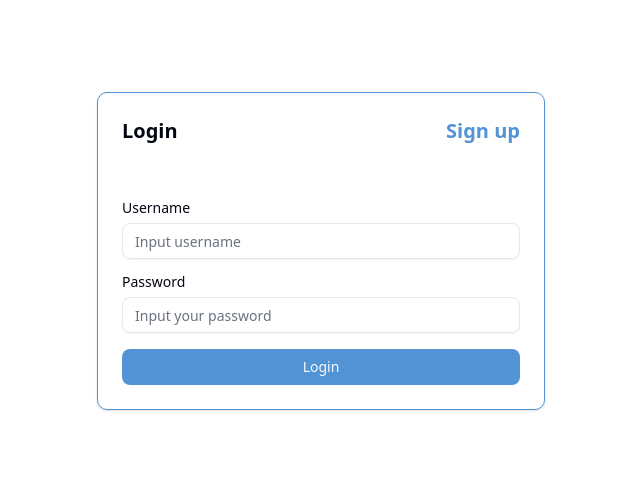
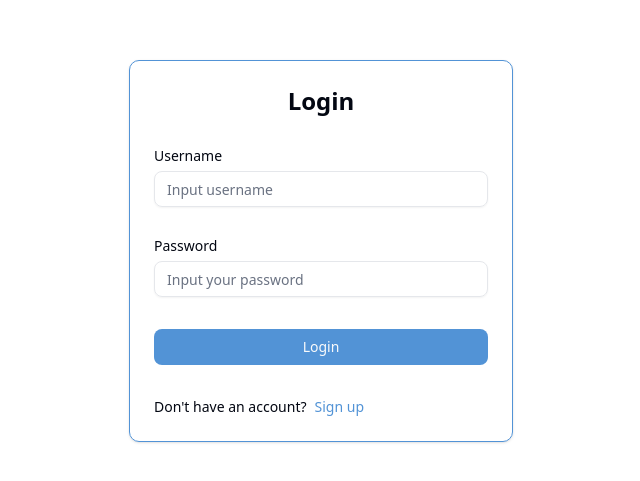
Before and after one commit to tthphat/BTCN02_23120319, a React (Vite) app in the folder btcn02_23120319/: page /login in a window 1280 px wide. Shown: the part 149-630 px from the top of the page, without its empty margins (319-959 px from the left). Built offline with nearby package versions, Linux system fonts and the light colour scheme.

Commit message:
du cac chuc nang registry, login, logout. - Chinh sua giao dien Login Form

```diff
--- a/btcn02_23120319/src/components/auth/LoginForm.jsx
+++ b/btcn02_23120319/src/components/auth/LoginForm.jsx
@@ -15,18 +15,12 @@ function LoginForm({ form, onSubmit }) {
 
     return (
         <div className="w-screen h-screen flex justify-center items-center">
-            <div className="sm:w-md sm:min-w-sm flex flex-col gap-8 p-6 border border-[#5293D6] rounded-lg shadow">
-                <div className="heading flex justify-between items-center text-xl font-semibold mb-6">
-                    <h2>Login</h2>
-                    <h2
-                        className="text-[#5293D6] hover:text-blue-500 cursor-pointer"
-                        onClick={() => navigate("/register")}
-                    >
-                        Sign up
-                    </h2>
+            <div className="sm:w-sm flex flex-col gap-8 p-6 border border-[#5293D6] rounded-lg shadow">
+                <div className="heading flex justify-center items-center font-semibold">
+                    <h1 className="text-2xl">Login</h1>
                 </div>
                 <Form {...form}>
-                    <form onSubmit={form.handleSubmit(onSubmit)} className="space-y-4">
+                    <form onSubmit={form.handleSubmit(onSubmit)} className="flex flex-col gap-8">
                         <FormField
                             name="username"
                             control={form.control}
@@ -65,6 +59,15 @@ function LoginForm({ form, onSubmit }) {
                         </Button>
                     </form>
                 </Form>
+                <div className="flex items-center text-sm gap-2">
+                    <p>Don't have an account?</p>
+                    <h2
+                        className="text-[#5293D6] hover:text-blue-700 cursor-pointer transition"
+                        onClick={() => navigate("/register")}
+                    >
+                        Sign up
+                    </h2>
+                </div>
             </div>
         </div>
     );
--- /dev/null
+++ b/btcn02_23120319/src/pages/Home.jsx
@@ -0,0 +1,9 @@
+function Home() {
+    return (
+        <div>
+            <h1>Home</h1>
+        </div>
+    );
+}
+
+export default Home;
--- a/btcn02_23120319/src/routes/router.jsx
+++ b/btcn02_23120319/src/routes/router.jsx
@@ -1,7 +1,7 @@
 import { createBrowserRouter } from "react-router-dom";
 import LoginPage from "@/pages/LoginPage.jsx";
 import AppLayout from "@/layouts/AppLayout";
-
+import Home from "@/pages/Home.jsx";
 
 export const router = createBrowserRouter([
     {
@@ -9,7 +9,7 @@ export const router = createBrowserRouter([
             <AppLayout />
         ),
         children: [
-
+            { path: "/", element: <Home /> },
         ],
     },
 
```
